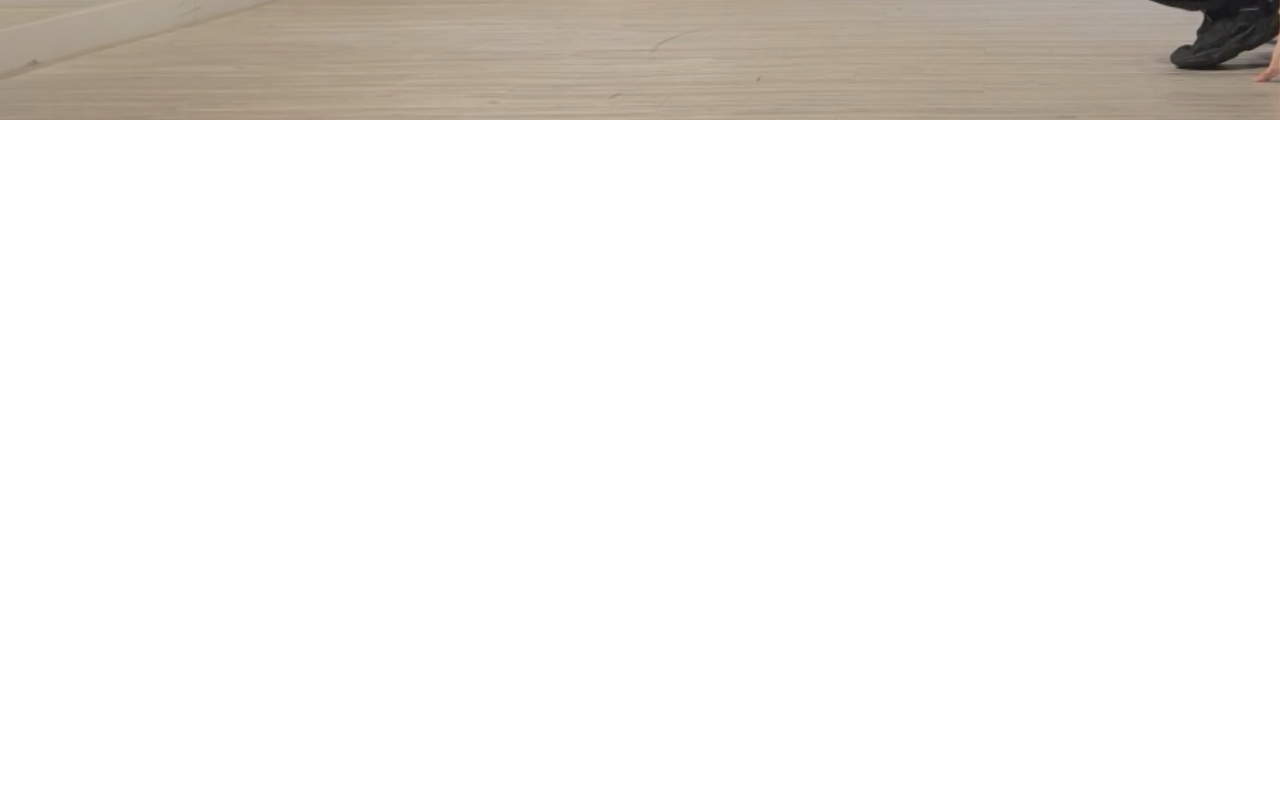
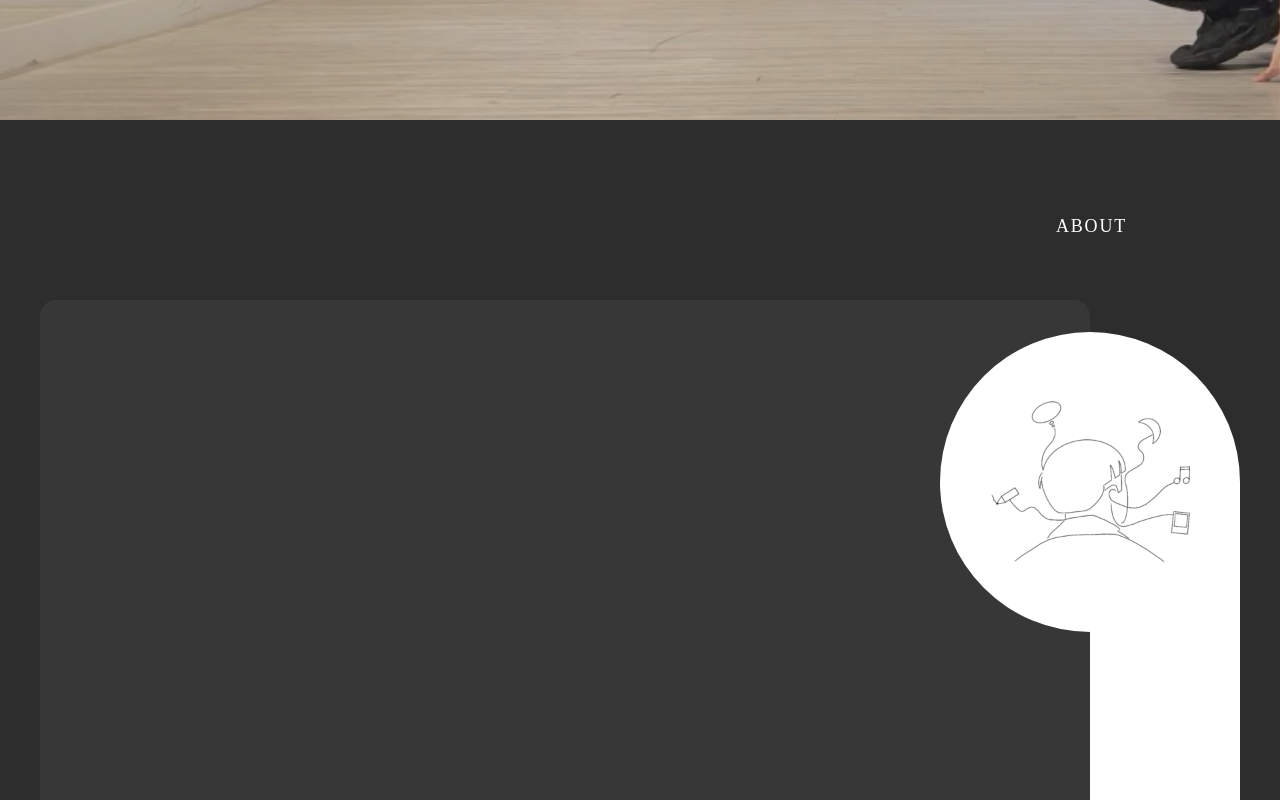
Before and after one commit to formegusto/portfolio, a React (Create React App) app: page / in a window 1280 px wide. Shown: the part 780-1580 px from the top of the page. Before the commit the page ends 900 px from the top, so only its background shows below. Built offline with nearby package versions, Linux system fonts and the light colour scheme.

Commit message:
About Screen

```diff
--- a/src/components/OnePortfolioTemplate.tsx
+++ b/src/components/OnePortfolioTemplate.tsx
@@ -1,6 +1,7 @@
 import React from "react";
 import styled from "styled-components";
 import bgImg1 from "../assets/background-img-1.jpg";
+import art1 from "../assets/art_1.png";
 import { Montserrat } from "../styles/Fonts";
 import {
   AiOutlineFacebook,
@@ -8,6 +9,7 @@ import {
   AiOutlineGithub,
   AiOutlineYoutube,
 } from "react-icons/ai";
+import Palette from "../styles/Palette";
 
 function OnePortfolioTemplate() {
   return (
@@ -44,6 +46,20 @@ function OnePortfolioTemplate() {
             </IconBlock>
           </IntroContentBlock>
         </IntroScreen>
+        <AboutScreen>
+          <h1>ABOUT</h1>
+          <AboutContentWrap>
+            <AboutContentBlock />
+            <AboutArtBlock>
+              <div />
+              <img src={art1} alt="art1" />
+            </AboutArtBlock>
+          </AboutContentWrap>
+        </AboutScreen>
+        <SkillScreen />
+        <ExperienceScreen />
+        <WorkScreen />
+        <TfcScreen />
       </PortfolioWrap>
     </>
   );
@@ -124,4 +140,97 @@ const IconBlock = styled.div`
   }
 `;
 
+const AboutScreen = styled.div`
+  background-color: ${Palette["black"][3]};
+
+  & > h1 {
+    box-sizing: border-box;
+    width: 1200px;
+
+    font-style: normal;
+    font-weight: normal;
+    font-size: 18px;
+    line-height: 22px;
+    /* identical to box height */
+
+    letter-spacing: 0.1em;
+
+    color: #ffffff;
+
+    text-align: right;
+
+    margin: 0 auto;
+    padding: 95px 113px 63px 0;
+  }
+`;
+
+const AboutContentWrap = styled.div`
+  position: relative;
+
+  width: 1200px;
+  height: 600px;
+
+  margin: 0 auto;
+  border-radius: 16px;
+`;
+
+const AboutContentBlock = styled.div`
+  width: 1050px;
+  height: 600px;
+  background: #373737;
+  border-radius: 16px;
+`;
+
+const AboutArtBlock = styled.div`
+  display: flex;
+  justify-content: center;
+  align-items: center;
+
+  position: absolute;
+  top: 0;
+  left: 0;
+
+  width: 300px;
+  height: 300px;
+
+  transform: translateX(900px) translateY(32px);
+
+  border-radius: 100%;
+  background-color: #fff;
+
+  & > img {
+    position: relative;
+    width: 200px;
+    height: 200px;
+
+    z-index: 1;
+  }
+
+  & > div {
+    position: absolute;
+    top: 50%;
+    left: 50%;
+
+    width: 150px;
+    height: calc(100vh - 362px);
+    background-color: #fff;
+  }
+`;
+
+const SkillScreen = styled.div`
+  background-color: #fff;
+`;
+
+const ExperienceScreen = styled.div`
+  background-color: ${Palette["black"][3]};
+`;
+
+const WorkScreen = styled.div`
+  background-color: #fff;
+`;
+
+const TfcScreen = styled.div`
+  background-color: ${Palette["black"][3]};
+`;
+
 export default OnePortfolioTemplate;
```
Also changed, not shown: src/assets/art_1.png (added).
